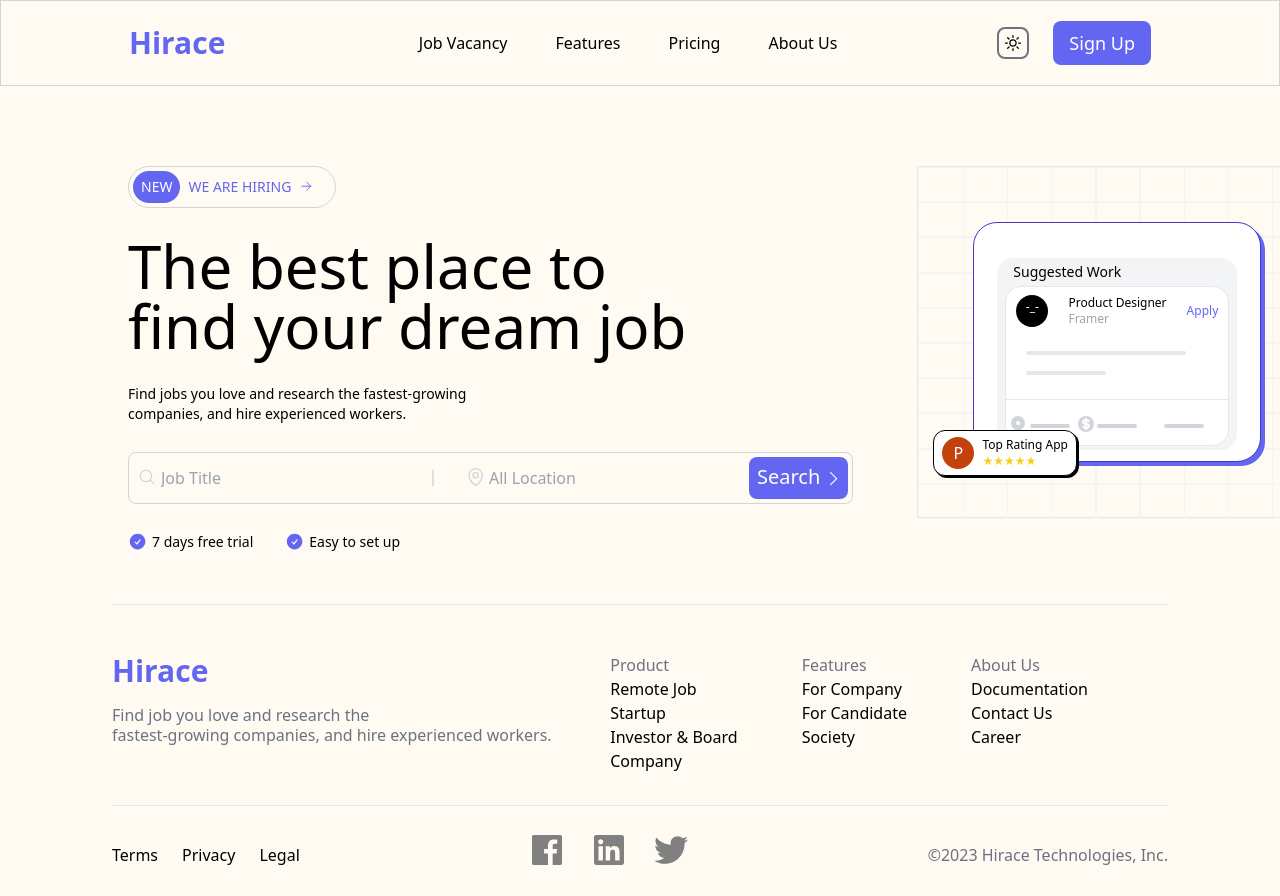
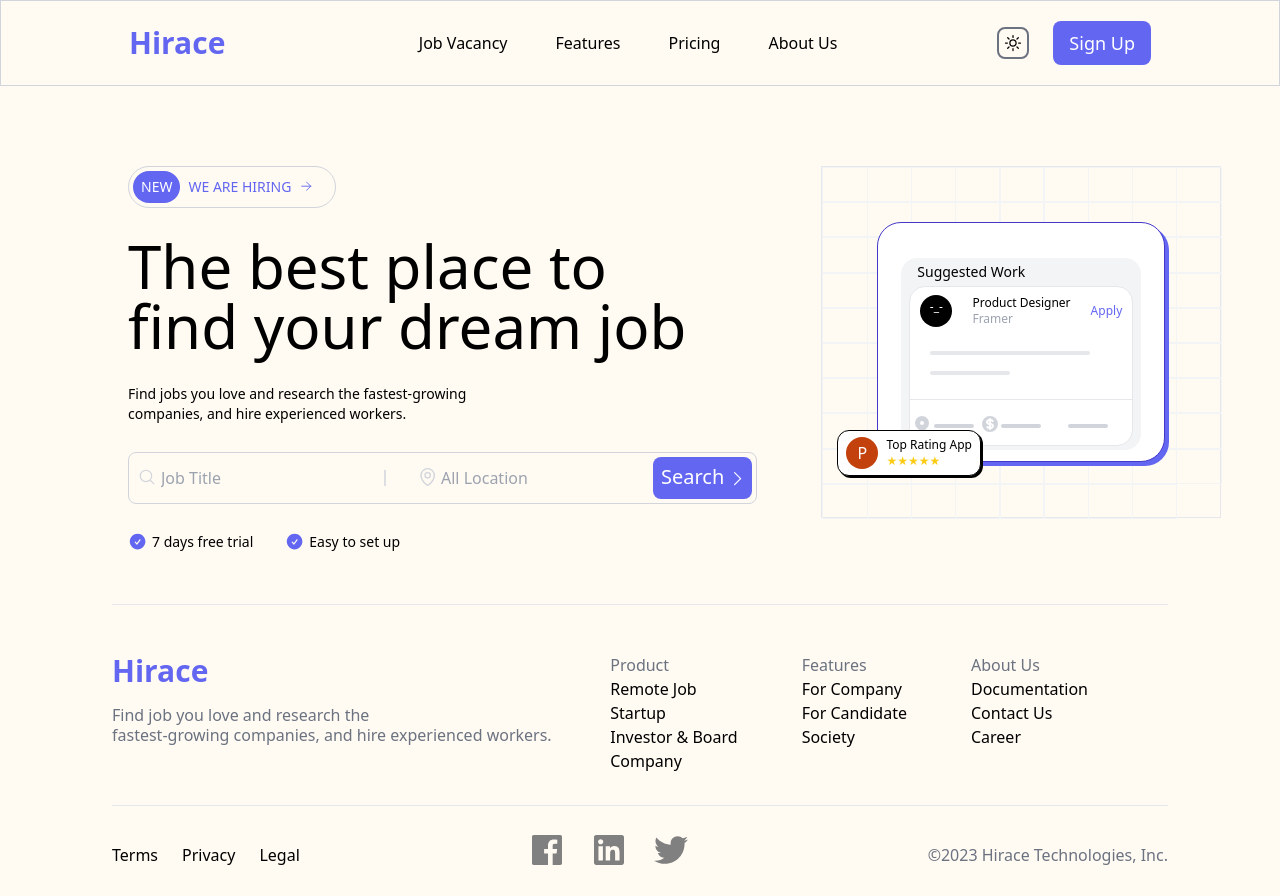
Before and after one commit to prakritip0/task-4, a React (Create React App) app: page / in a window 1280 px wide. Built offline with nearby package versions, Linux system fonts and the light colour scheme.

Commit message:
fixup! fixup! complete mobile responsive design

```diff
--- a/src/components/Banner.tsx
+++ b/src/components/Banner.tsx
@@ -24,7 +24,7 @@ function Banner() {
          <svg xmlns="http://www.w3.org/2000/svg" fill="none" viewBox="0 0 29 29" strokeWidth={1.5} stroke="currentColor" className="w-6 h-6 text-gray-300 pt-0.5">
           <path strokeLinecap="round" strokeLinejoin="round" d="M21 21l-5.197-5.197m0 0A7.5 7.5 0 105.196 5.196a7.5 7.5 0 0010.607 10.607z" />
          </svg>
-         <input className=' outline-none dark:text-gray-300 bg-[#fffaf2] dark:bg-gray-800 w-[15rem] py-2' type="text" placeholder='Job Title' />
+         <input className=' outline-none dark:text-gray-300 bg-[#fffaf2] dark:bg-gray-800 w-[15rem] md:w-[10rem] lg:w-[12rem] py-2' type="text" placeholder='Job Title' />
 
         </div>
 
@@ -37,7 +37,7 @@ function Banner() {
             <path strokeLinecap="round" strokeLinejoin="round" d="M15 10.5a3 3 0 11-6 0 3 3 0 016 0z" />
             <path strokeLinecap="round" strokeLinejoin="round" d="M19.5 10.5c0 7.142-7.5 11.25-7.5 11.25S4.5 17.642 4.5 10.5a7.5 7.5 0 1115 0z" />
            </svg>
-           <input className='placeholder-light outline-none bg-[#fffaf2] dark:bg-gray-800 dark:text-gray-300 w-[15rem] py-2' type="text" placeholder='All Location'/>
+           <input className='placeholder-light outline-none bg-[#fffaf2] dark:bg-gray-800 dark:text-gray-300 w-[15rem] md:w-[10rem] lg:w-[12rem] py-2' type="text" placeholder='All Location'/>
         </div>
 
            <button className='bg-indigo-500 text-white rounded-lg text-lg md:text-xl 2xl:text-2xl  flex py-1 pl-3 md:py-1.5 md:pl-2 md:gap-1 md:my-1 lg:mr-1' type='submit'>
@@ -63,7 +63,7 @@ function Banner() {
 
         </div>
       </div>
-      <div className="bannerRight relative mt-[5rem] md:mt-0 ">
+      <div className="bannerRight relative mt-[5rem] md:mt-0 flex justify-center ">
         <GridLayout />
         <div className="bannerDesign h-[15rem] w-[18rem] 2xl:h-[25rem] 2xl:w-[24rem] absolute top-[3.5rem] left-[2rem] md:top-[3.5rem] md:left-[3.5rem] 2xl:top-[2.5rem] 2xl:left-[10.5rem] rounded-3xl border border-indigo-700 shadow-[4px_4px_0_0] shadow-indigo-500 bg-white flex items-center justify-center">
          <div className="suggestions w-[15rem] h-[12rem] 2xl:w-[22rem] 2xl:h-[21rem] bg-gray-100 mt-6 2xl:mt-8 rounded-2xl">
```
